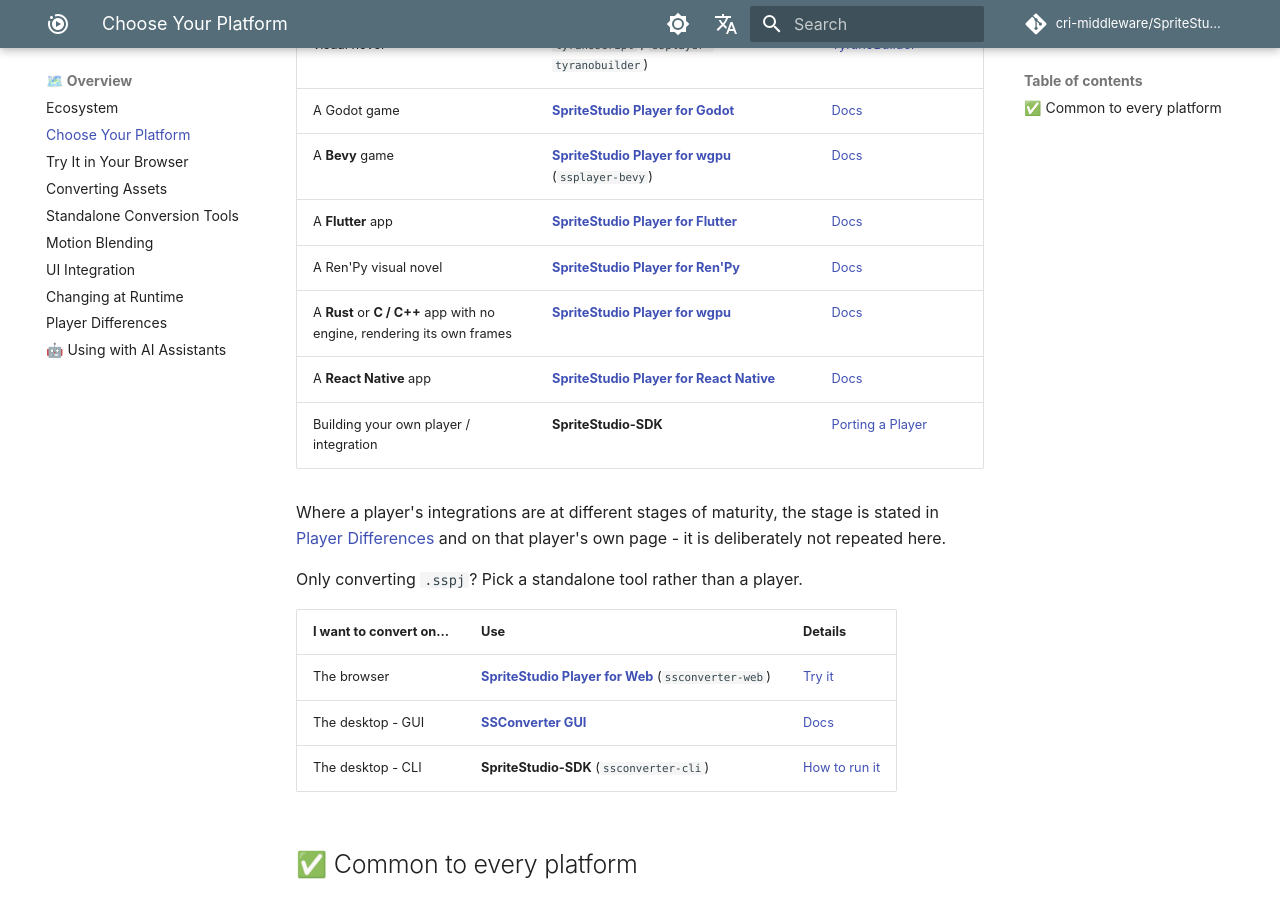
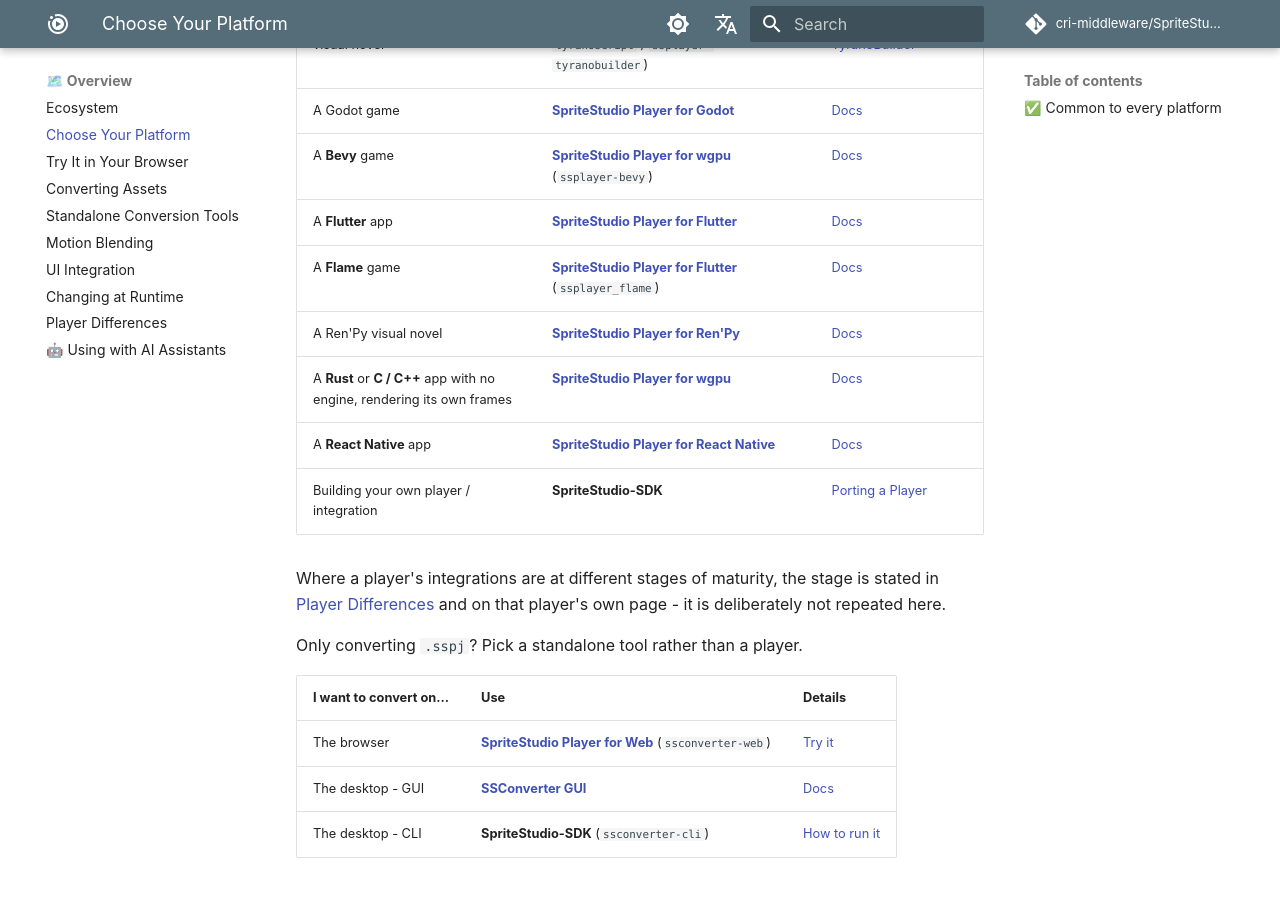
Before and after one commit to cri-middleware/SpriteStudio-Docs, an MkDocs documentation site: the page built from docs/en/overview/choose-your-platform.md, in a window 1280 px wide and 900 px high, scrolled down 582 px. Built offline with MkDocs 1.6.1 and Material for MkDocs 9.7.7, drawn with Linux system fonts in a browser that asks for light colours; comment, search, counter and statistics services are not loaded.

Commit message:
docs: add a Flame row to Choose Your Platform
The chooser has a row for a Bevy game but none for a Flame game, which the Flutter player supports through ssplayer_flame with a guide of its own.

```diff
--- a/docs/en/overview/choose-your-platform.md
+++ b/docs/en/overview/choose-your-platform.md
@@ -13,6 +13,7 @@ column links to its full details.
 | A Godot game | **[SpriteStudio Player for Godot](../players/godot.md)** | [Docs](https://cri-middleware.github.io/SSPlayerForGodot/) |
 | A **Bevy** game | **[SpriteStudio Player for wgpu](../players/wgpu.md)** (`ssplayer-bevy`) | [Docs](https://cri-middleware.github.io/SSPlayerForWgpu/start/bevy/) |
 | A **Flutter** app | **[SpriteStudio Player for Flutter](../players/flutter.md)** | [Docs](https://cri-middleware.github.io/SSPlayerForFlutter/) |
+| A **Flame** game | **[SpriteStudio Player for Flutter](../players/flutter.md)** (`ssplayer_flame`) | [Docs](https://cri-middleware.github.io/SSPlayerForFlutter/guide/flame/) |
 | A Ren'Py visual novel | **[SpriteStudio Player for Ren'Py](../players/renpy.md)** | [Docs](https://cri-middleware.github.io/SSPlayerForRenPy/) |
 | A **Rust** or **C / C++** app with no engine, rendering its own frames | **[SpriteStudio Player for wgpu](../players/wgpu.md)** | [Docs](https://cri-middleware.github.io/SSPlayerForWgpu/) |
 | A **React Native** app | **[SpriteStudio Player for React Native](../players/react-native.md)** | [Docs](https://cri-middleware.github.io/SSPlayerForReactNative/) |
```
Also changed, not shown: docs/ja/overview/choose-your-platform.md (+1 -0 lines).
